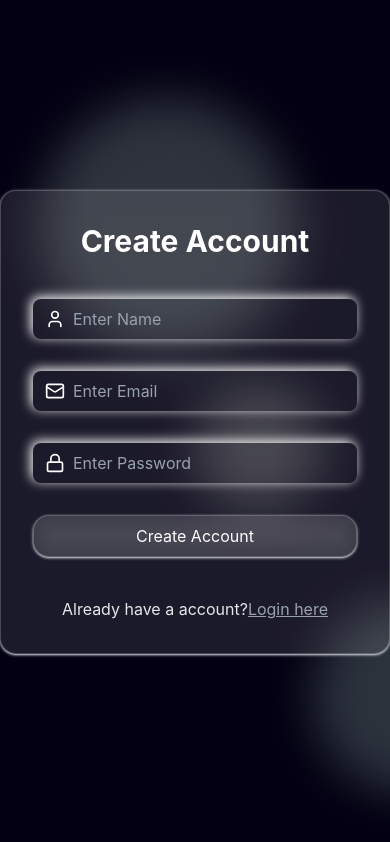
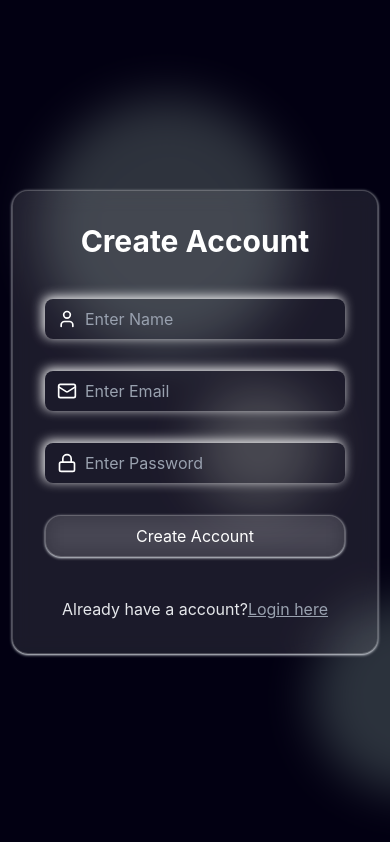
Before and after one commit to tanjila-i/todo-MERN-project, a React (Vite) app in the folder frontend/: page / in a window 390 px wide. Built offline with nearby package versions, Linux system fonts and the light colour scheme; no server answers.

Commit message:
Update SignUpIn.jsx

```diff
--- a/frontend/src/pages/SignUpIn.jsx
+++ b/frontend/src/pages/SignUpIn.jsx
@@ -40,7 +40,7 @@ const SignUpIn = () => {
       initial={{ opacity: 0, y: 20 }}
       animate={{ opacity: 1, y: 0 }}
       transition={{ duration: 0.5 }}
-      className="text-white max-w-md w-full bg-[rgba(255,255,255,0.1)] bg-opacity-50 backdrop-blur-[10px] shadow-gray-300 shadow border border-white/20 rounded-2xl overflow-hidden"
+      className="text-white sm:max-w-md sm:w-full bg-[rgba(255,255,255,0.1)] bg-opacity-50 backdrop-blur-[10px] shadow-gray-300 shadow border border-white/20 rounded-2xl overflow-hidden"
     >
       <div className="p-8">
         <h2 className="text-3xl font-bold mb-10 text-center">
```
